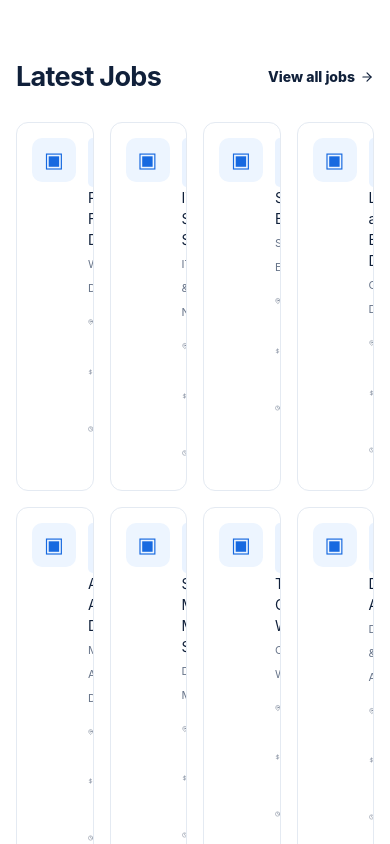
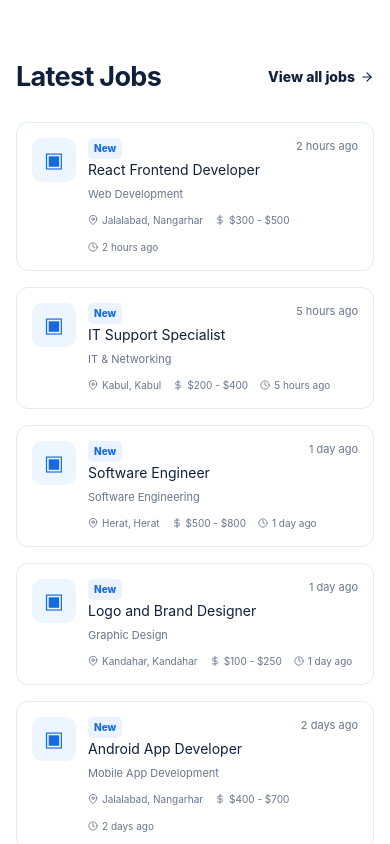
Before and after one commit to Rafiq-khan5533/Khedmat_afghanistan, a React (Vite) app: page / in a window 390 px wide. Shown: the part 2520-3364 px from the top of the page. Built offline with nearby package versions, Linux system fonts and the light colour scheme.

Commit message:
update some files

```diff
--- a/src/pages/Home.jsx
+++ b/src/pages/Home.jsx
@@ -101,7 +101,7 @@
                 <section className=" px-0 py-26.5">
                     <div className=" mx-auto w-[calc(100%-32px)] max-w-295">
                         <SectionTitle title="Latest Jobs" action={<Link to="/jobs" className="text-(--primary) text-sm font-extrabold inline-flex items-center gap-1.25 border-0 bg-none ">View all jobs <FiArrowRight /></Link>} />
-                        <div className="job-grid grid grid-cols-4  gap-4 ">
+                        <div className=" grid grid-cols-1 sm:grid-cols-2 md:grid-cols-3 lg:grid-cols-4   gap-4 ">
                             {jobs.map(job => <JobCard key={job.id} job={job} />)}
                         </div>
                     </div>
```
